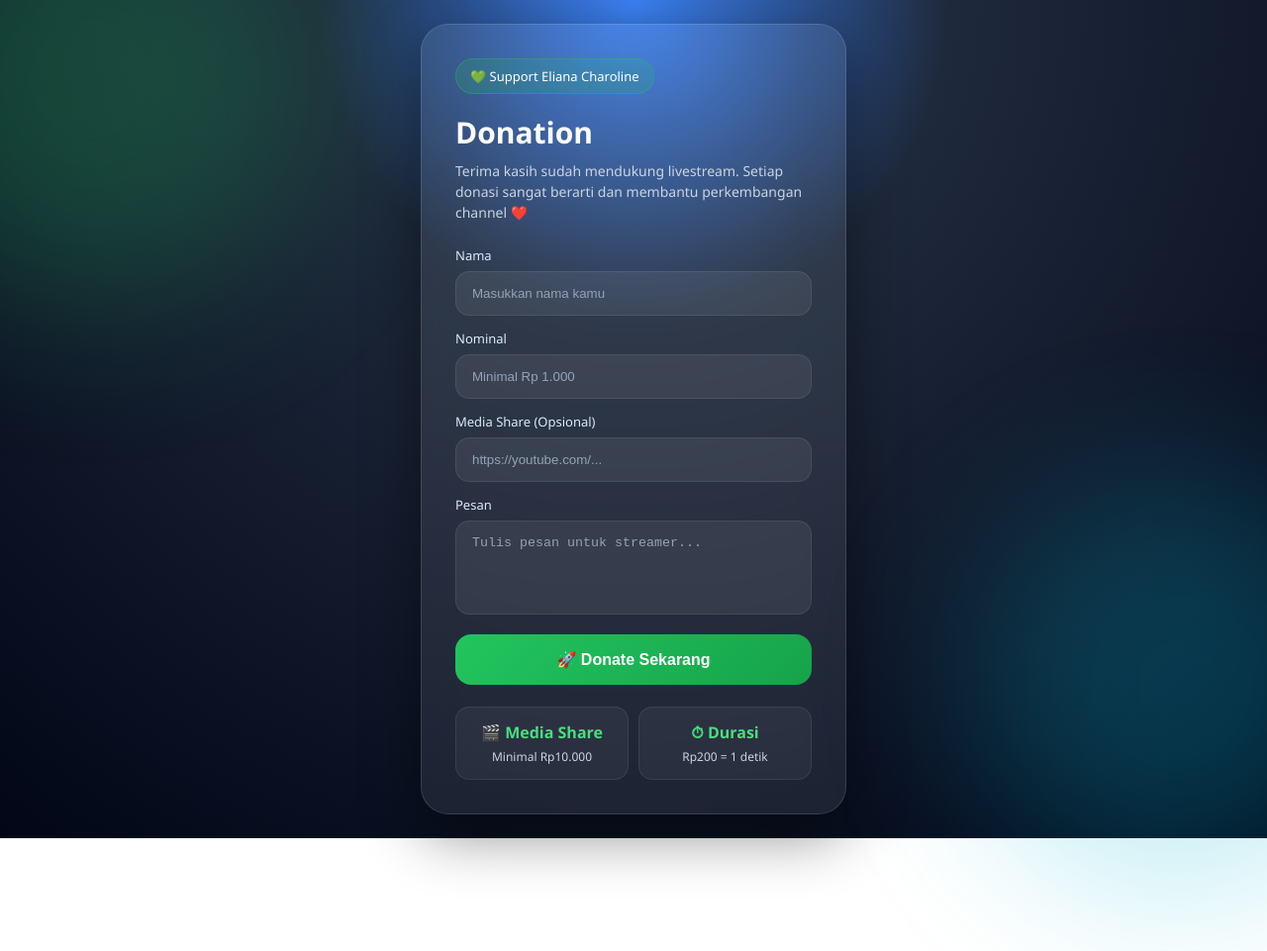
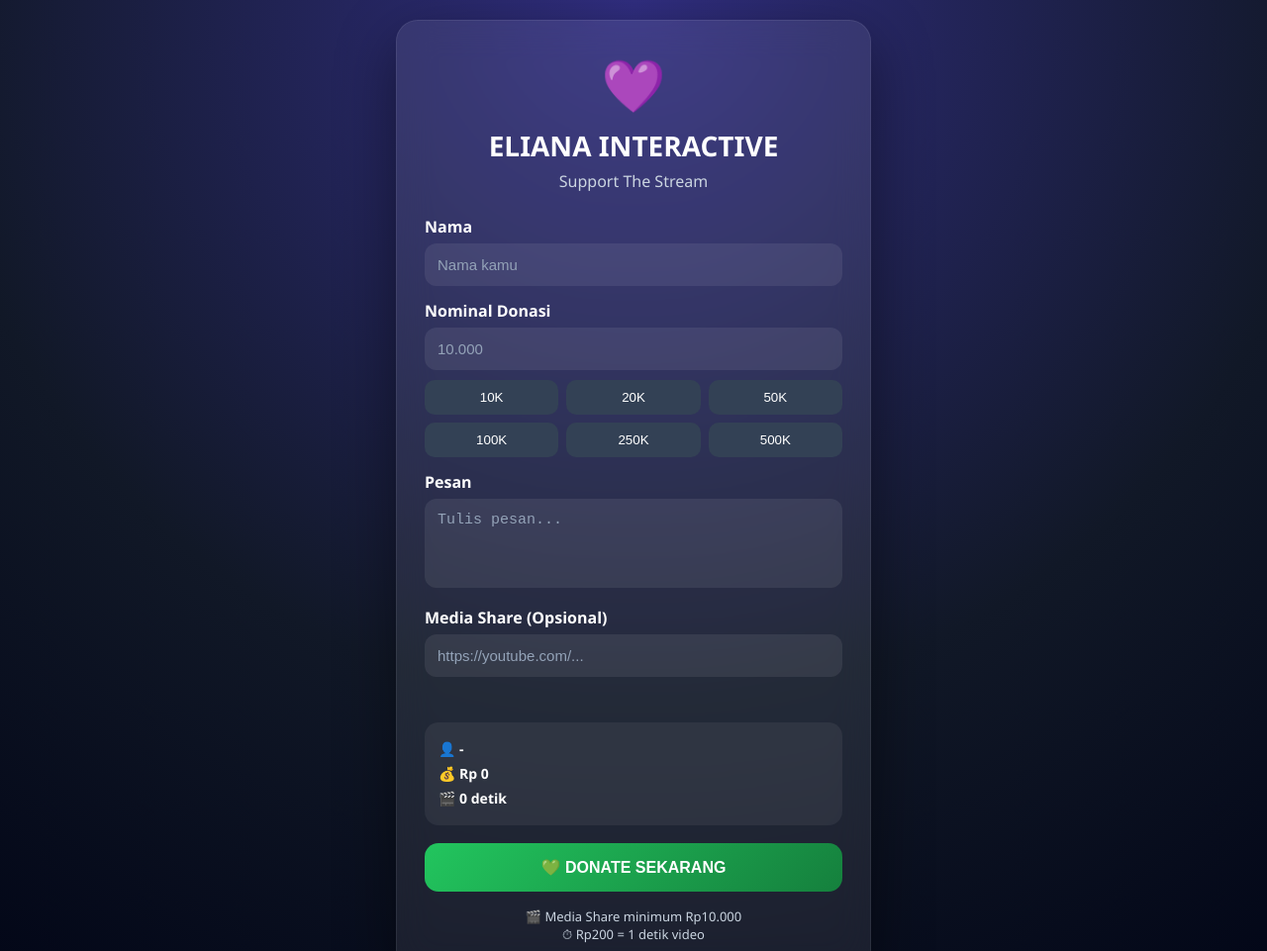
Before and after one commit to jjjalujalaludin-ship-it/donate, a website: page public/index.html in a window 1280 px wide. Shown: the top 961 px of the page at 99% size. Before the commit the page ends 847 px from the top, so only its background shows below. Drawn offline with Linux system fonts and the light colour scheme.

Commit message:
Add files via upload

```diff
--- a/public/index.html
+++ b/public/index.html
@@ -3,159 +3,148 @@
 <head>
 <meta charset="UTF-8">
 <meta name="viewport" content="width=device-width, initial-scale=1.0">
-<title>Donate</title>
+<title>Eliana Interactive Donation</title>
 <style>
-*{margin:0;padding:0;box-sizing:border-box}
+*{box-sizing:border-box}
 body{
-font-family:Segoe UI,sans-serif;
-min-height:100vh;
-display:flex;
-align-items:center;
-justify-content:center;
-padding:24px;
-overflow:hidden;
-background:
-radial-gradient(circle at top,#3b82f6 0,#1e293b 30%,#020617 100%);
-color:#fff}
-body:before,body:after{
-content:"";
-position:fixed;
-width:420px;height:420px;
-border-radius:50%;
-filter:blur(80px);
-opacity:.25;
-animation:float 10s ease-in-out infinite}
-body:before{background:#22c55e;left:-120px;top:-100px}
-body:after{background:#06b6d4;right:-120px;bottom:-100px;animation-delay:-5s}
-@keyframes float{50%{transform:translateY(-30px) scale(1.08)}}
+margin:0;
+font-family:Segoe UI,Arial,sans-serif;
+background:radial-gradient(circle at top,#312e81,#111827 60%,#020617);
+color:#fff;display:flex;justify-content:center;align-items:center;
+min-height:100vh;padding:20px;overflow:auto}
 .card{
-position:relative;
-width:100%;
-max-width:430px;
+width:100%;max-width:480px;
 background:rgba(255,255,255,.08);
-backdrop-filter:blur(22px);
-border:1px solid rgba(255,255,255,.12);
-border-radius:28px;
-padding:34px;
+backdrop-filter:blur(18px);
+border:1px solid rgba(255,255,255,.08);
+border-radius:22px;padding:28px;
 box-shadow:0 20px 60px rgba(0,0,0,.45)}
-.badge{
-display:inline-block;
-padding:8px 14px;
-border-radius:999px;
-background:rgba(34,197,94,.18);
-border:1px solid rgba(34,197,94,.35);
-font-size:13px;
-margin-bottom:18px}
-h1{font-size:30px;margin-bottom:8px}
-.sub{color:#cbd5e1;font-size:14px;line-height:1.5;margin-bottom:24px}
-form{display:flex;flex-direction:column;gap:14px}
-.field{display:flex;flex-direction:column;gap:7px}
-label{font-size:13px;color:#dbeafe}
+.logo{font-size:52px;text-align:center}
+h1{text-align:center;margin:8px 0 0;font-size:28px}
+.sub{text-align:center;color:#cbd5e1;margin:6px 0 24px}
+label{display:block;margin:14px 0 6px;font-weight:600}
 input,textarea{
-width:100%;
-padding:14px 16px;
-border-radius:14px;
-border:1px solid rgba(255,255,255,.08);
-background:rgba(255,255,255,.07);
-color:#fff;
-outline:none;
-transition:.25s}
-input::placeholder,textarea::placeholder{color:#94a3b8}
-input:focus,textarea:focus{
-border-color:#22c55e;
-box-shadow:0 0 0 4px rgba(34,197,94,.15)}
-textarea{resize:none;height:95px}
-button{
-margin-top:6px;
-padding:16px;
-border:none;
-border-radius:16px;
-font-weight:700;
-font-size:16px;
-cursor:pointer;
-color:#fff;
-background:linear-gradient(135deg,#22c55e,#16a34a);
-transition:.25s}
-button:hover{transform:translateY(-2px);box-shadow:0 12px 28px rgba(34,197,94,.35)}
-.info{
-margin-top:22px;
-display:grid;
-grid-template-columns:1fr 1fr;
-gap:10px}
-.box{
-background:rgba(255,255,255,.05);
-border:1px solid rgba(255,255,255,.08);
-padding:14px;
-border-radius:14px;
-text-align:center}
-.box b{display:block;margin-bottom:5px;color:#4ade80}
-.small{font-size:12px;color:#cbd5e1}
+width:100%;padding:13px;border-radius:12px;
+border:none;outline:none;
+background:rgba(255,255,255,.08);color:#fff;font-size:15px}
+textarea{height:90px;resize:none}
+::placeholder{color:#94a3b8}
+.quick{display:grid;grid-template-columns:repeat(3,1fr);gap:8px;margin-top:10px}
+.quick button{
+padding:10px;border:none;border-radius:10px;
+background:#334155;color:#fff;cursor:pointer}
+.quick button:hover{background:#16a34a}
+.summary{
+margin-top:18px;padding:14px;border-radius:14px;
+background:rgba(255,255,255,.06);
+line-height:1.8;font-size:14px}
+.warn{color:#facc15;font-size:13px;margin-top:10px;min-height:18px}
+.submit{
+margin-top:18px;width:100%;padding:15px;
+border:none;border-radius:14px;
+background:linear-gradient(135deg,#22c55e,#15803d);
+font-size:16px;font-weight:700;color:#fff;cursor:pointer}
+.submit:hover{transform:translateY(-2px)}
+.note{text-align:center;margin-top:16px;font-size:13px;color:#cbd5e1}
 </style>
 </head>
 <body>
 <div class="card">
-<div class="badge">💚 Support Eliana Charoline</div>
-<h1>Donation</h1>
-<div class="sub">Terima kasih sudah mendukung livestream. Setiap donasi sangat berarti dan membantu perkembangan channel ❤️</div>
+<div class="logo">💜</div>
+<h1>ELIANA INTERACTIVE</h1>
+<div class="sub">Support The Stream</div>
 
 <form id="form">
-<div class="field">
 <label>Nama</label>
-<input id="nameInput" name="name" placeholder="Masukkan nama kamu" required>
+<input id="nameInput" name="name" placeholder="Nama kamu" required>
+
+<label>Nominal Donasi</label>
+<input id="amount" type="text" placeholder="10.000" required>
+
+<div class="quick">
+<button type="button" data-v="10000">10K</button>
+<button type="button" data-v="20000">20K</button>
+<button type="button" data-v="50000">50K</button>
+<button type="button" data-v="100000">100K</button>
+<button type="button" data-v="250000">250K</button>
+<button type="button" data-v="500000">500K</button>
 </div>
 
-<div class="field">
-<label>Nominal</label>
-<input name="amount" type="number" placeholder="Minimal Rp 1.000" required>
+<label>Pesan</label>
+<textarea name="message" placeholder="Tulis pesan..."></textarea>
+
+<label>Media Share (Opsional)</label>
+<input id="media" name="media_url" placeholder="https://youtube.com/...">
+
+<div class="warn" id="warn"></div>
+
+<div class="summary">
+<div>👤 <b id="sName">-</b></div>
+<div>💰 <b id="sAmount">Rp 0</b></div>
+<div>🎬 <b id="sVideo">0 detik</b></div>
 </div>
 
-<div class="field">
-<label>Media Share (Opsional)</label>
-<input name="media_url" placeholder="https://youtube.com/...">
-</div>
-
-<div class="field">
-<label>Pesan</label>
-<textarea name="message" placeholder="Tulis pesan untuk streamer..."></textarea>
-</div>
-
-<button>🚀 Donate Sekarang</button>
+<button class="submit" id="submitBtn">💚 DONATE SEKARANG</button>
 </form>
 
-<div class="info">
-<div class="box">
-<b>🎬 Media Share</b>
-<div class="small">Minimal Rp10.000</div>
-</div>
-<div class="box">
-<b>⏱ Durasi</b>
-<div class="small">Rp200 = 1 detik</div>
-</div>
+<div class="note">
+🎬 Media Share minimum Rp10.000<br>
+⏱ Rp200 = 1 detik video
 </div>
 </div>
 
 <script>
 const form=document.getElementById("form");
 const nameInput=document.getElementById("nameInput");
+const amount=document.getElementById("amount");
+const media=document.getElementById("media");
+const warn=document.getElementById("warn");
 
-window.addEventListener("DOMContentLoaded",()=>{
- const savedName=localStorage.getItem("donation_name");
- if(savedName) nameInput.value=savedName;
+const saved=localStorage.getItem("donation_name");
+if(saved) nameInput.value=saved;
+
+function rawValue(){
+ return Number(amount.value.replace(/\./g,""))||0;
+}
+function format(n){
+ return n.toLocaleString("id-ID");
+}
+function refresh(){
+ localStorage.setItem("donation_name",nameInput.value);
+ document.getElementById("sName").innerText=nameInput.value||"-";
+ const v=rawValue();
+ document.getElementById("sAmount").innerText="Rp "+format(v);
+ document.getElementById("sVideo").innerText=Math.floor(v/200)+" detik";
+ if(media.value && v<10000){
+   warn.textContent="⚠ Media Share minimum Rp10.000";
+ }else{
+   warn.textContent="";
+ }
+}
+nameInput.oninput=refresh;
+media.oninput=refresh;
+amount.oninput=()=>{
+ let v=amount.value.replace(/\D/g,"");
+ if(v) amount.value=format(Number(v));
+ refresh();
+}
+document.querySelectorAll(".quick button").forEach(b=>{
+ b.onclick=()=>{amount.value=format(Number(b.dataset.v));refresh();}
 });
 
-nameInput.addEventListener("input",()=>{
- localStorage.setItem("donation_name",nameInput.value);
-});
+refresh();
 
 form.onsubmit=async(e)=>{
  e.preventDefault();
- const btn=form.querySelector("button");
- btn.innerText="Loading...";
+ const btn=document.getElementById("submitBtn");
  btn.disabled=true;
-
- const data=Object.fromEntries(new FormData(form));
- localStorage.setItem("donation_name",data.name);
-
+ btn.textContent="⏳ Membuat QRIS...";
+ const data={
+   name:nameInput.value,
+   amount:rawValue(),
+   message:form.message.value,
+   media_url:media.value
+ };
  try{
    const res=await fetch("/donate",{
      method:"POST",
@@ -163,19 +152,17 @@ form.onsubmit=async(e)=>{
      body:JSON.stringify(data)
    });
    const json=await res.json();
-   if(!json.id||!json.qr){
-      alert("QRIS gagal dibuat ❌");
-      btn.innerText="🚀 Donate Sekarang";
-      btn.disabled=false;
-      return;
+   if(json.id&&json.qr){
+      location.href="/pay.html?id="+json.id;
+   }else{
+      alert("QRIS gagal dibuat");
    }
-   location.href="/pay.html?id="+json.id;
- }catch(err){
-   alert("Server error ❌");
-   btn.innerText="🚀 Donate Sekarang";
-   btn.disabled=false;
+ }catch(e){
+   alert("Server error");
  }
-}
+ btn.disabled=false;
+ btn.textContent="💚 DONATE SEKARANG";
+};
 </script>
 </body>
 </html>
```
Also changed, not shown: public/orderkuota-dashboard.html (+34 -210 lines), donations.json (line endings or trailing spaces).
